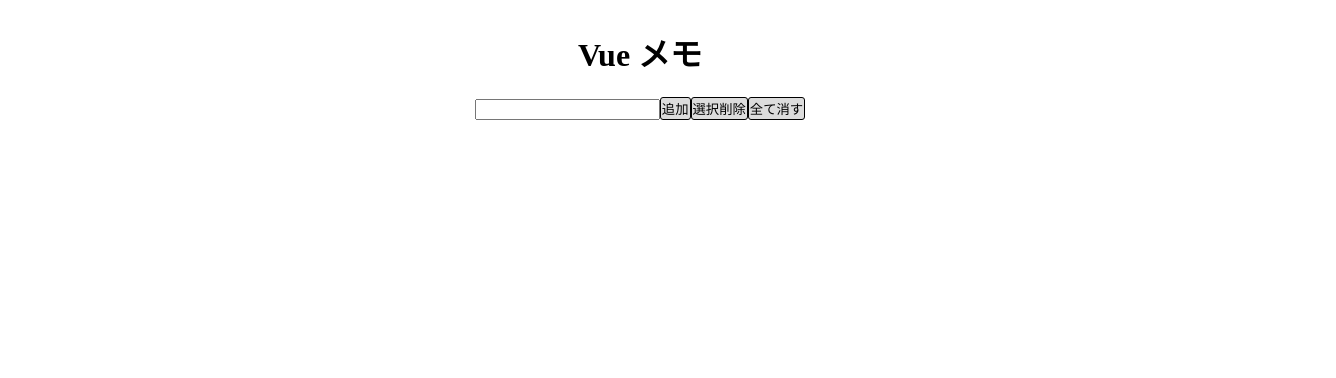
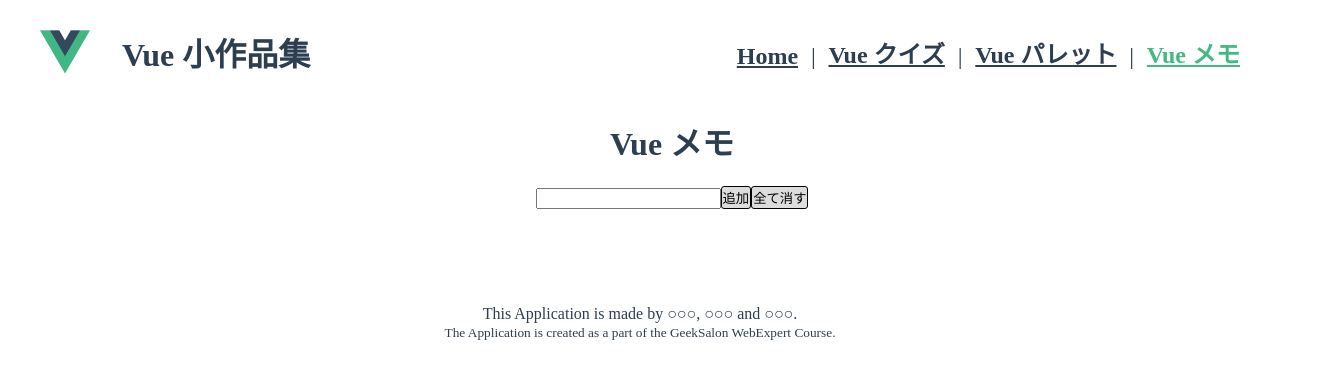
Before and after one commit to webex14-team-3/demo-team-app, a Vue app: page /memo in a window 1280 px wide. Shown: the top 378 px of the page, 1336 px wide, since content can reach past the window. Built offline with nearby package versions, Linux system fonts and the light colour scheme.

Commit message:
メモアプリの更新

```diff
--- a/src/App.vue
+++ b/src/App.vue
@@ -1,16 +1,33 @@
 <template>
-  <div class="test">
-    <MemoApp />
-  </div>
+  <Header />
+  <main class="main-view">
+    <router-view />
+  </main>
+  <Footer />
 </template>
 
 <script>
-import MemoApp from "@/views/MemoApp.vue"
+import Header from "@/components/Header"
+import Footer from "@/components/Footer"
 
 export default {
-  views: {
-    MemoApp,
+  components: {
+    Header,
+    Footer,
   },
-  components: { MemoApp },
 }
 </script>
+
+<style scoped>
+.main-view {
+  padding: 0 2rem;
+  width: 100%;
+}
+</style>
+
+<style>
+body {
+  color: #2c3e50;
+  overflow-x: hidden;
+}
+</style>
--- a/src/views/MemoApp.vue
+++ b/src/views/MemoApp.vue
@@ -1,12 +1,11 @@
 <template>
-  <body>
+  <div class="body">
     <h1>Vue メモ</h1>
     <div class="memoList">
       <!-- ボタンの設定 -->
       <div class="textMemo">
         <input type="text" v-model="inputValue" id="checkInput" />
         <button class="button" v-on:click="addButton">追加</button>
-        <button class="button" v-on:click="selectButton">選択削除</button>
         <button class="button" v-on:click="deleteAllButton">全て消す</button>
       </div>
 
@@ -14,7 +13,11 @@
       <ul class="memoList">
         <div class="memo" v-for="(memo, index) in memos" :key="index">
           <div id="checkContent">
-            <input class="typeCheckbox" type="checkbox" />
+            <input
+              id="typeCheckbox"
+              type="checkbox"
+              required="チェックしてください"
+            />
             <label id="checkButton" for="checkFor">
               <div class="checks">
                 {{ memo.text }}
@@ -27,7 +30,7 @@
         </div>
       </ul>
     </div>
-  </body>
+  </div>
 </template>
 
 <script>
@@ -60,7 +63,7 @@ export default {
 </script>
 
 <style scoped>
-body {
+.body {
   padding-left: 5rem;
   padding-right: 5rem;
   display: flex;
@@ -97,6 +100,11 @@ body {
   border-radius: 5px;
 }
 
+.typeCheckbox {
+  position: relative;
+  margin: 5px 10px;
+}
+
 input:checked + label {
   color: rgb(87, 91, 109);
   background-color: rgb(186, 203, 203);
```
Also changed, not shown: src/components/Footer.vue (renamed from src/components/Footer-component.vue), src/components/Header.vue (renamed from src/components/Header-component.vue).
